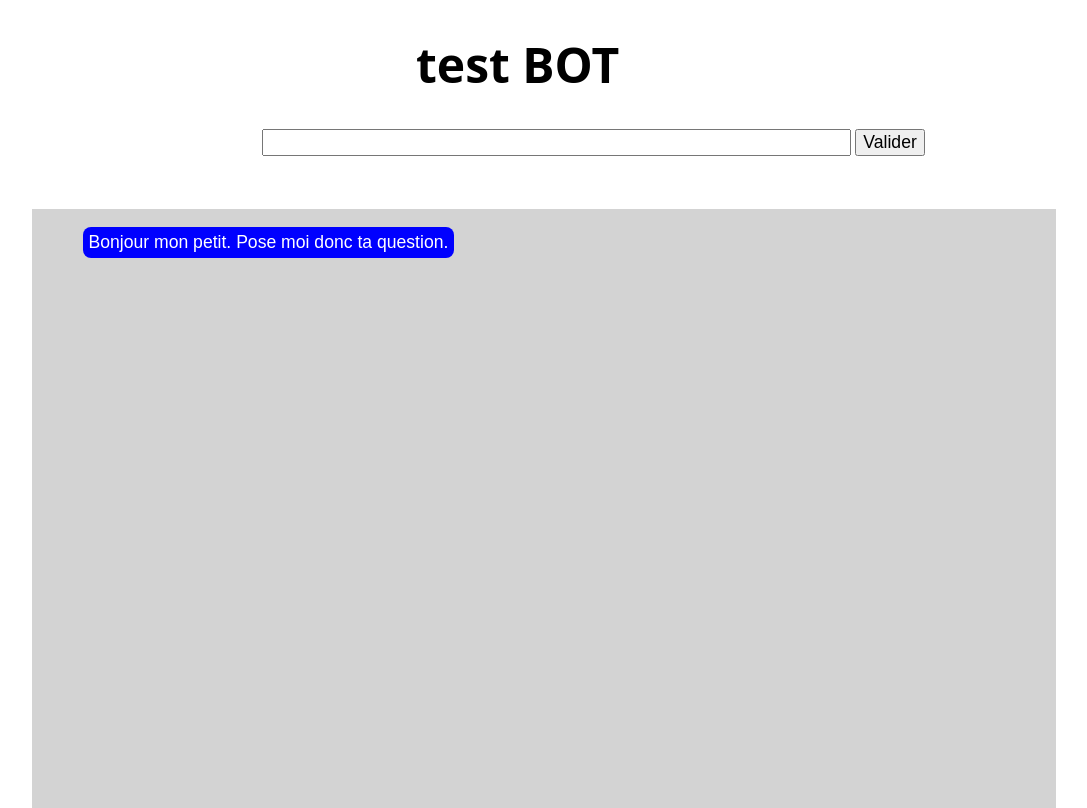
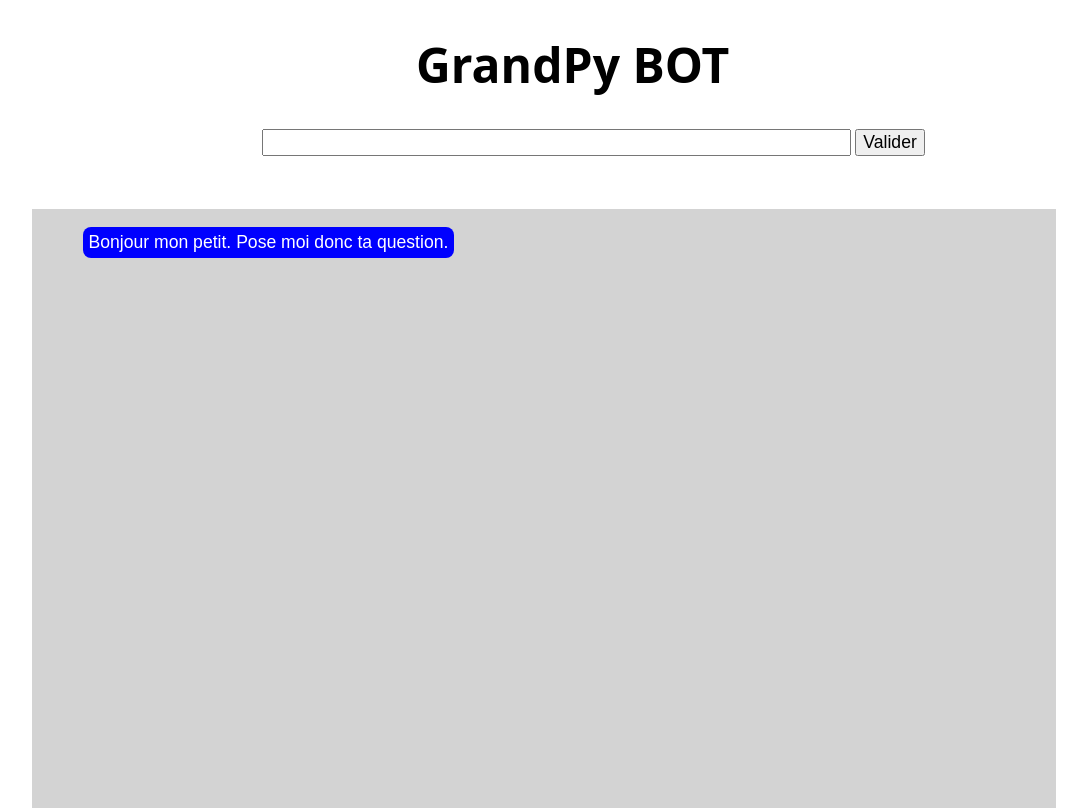
Before and after one commit to Digoin/Projet7, a Flask app: page / in a window 1280 px wide. Shown: the top 808 px of the page, without its empty margins (96-1183 px from the left). Run offline with Flask 2, Linux system fonts and the light colour scheme; some libraries are stand-ins or nearby versions.

Commit message:
i think this file is useless

```diff
--- a/application/templates/question.html
+++ b/application/templates/question.html
@@ -7,7 +7,7 @@
     <title>GrandPy BOT</title>
 </head>
 <body>
-    <h1>test BOT</h1>
+    <h1>GrandPy BOT</h1>
     <input id="question" type="text">
     <button id="validate" onclick="ask()">Valider</button>
     <section id="chat" class="container">
--- a/runtime.txt
+++ /dev/null
@@ -1 +0,0 @@
-python-3.8.5
```
